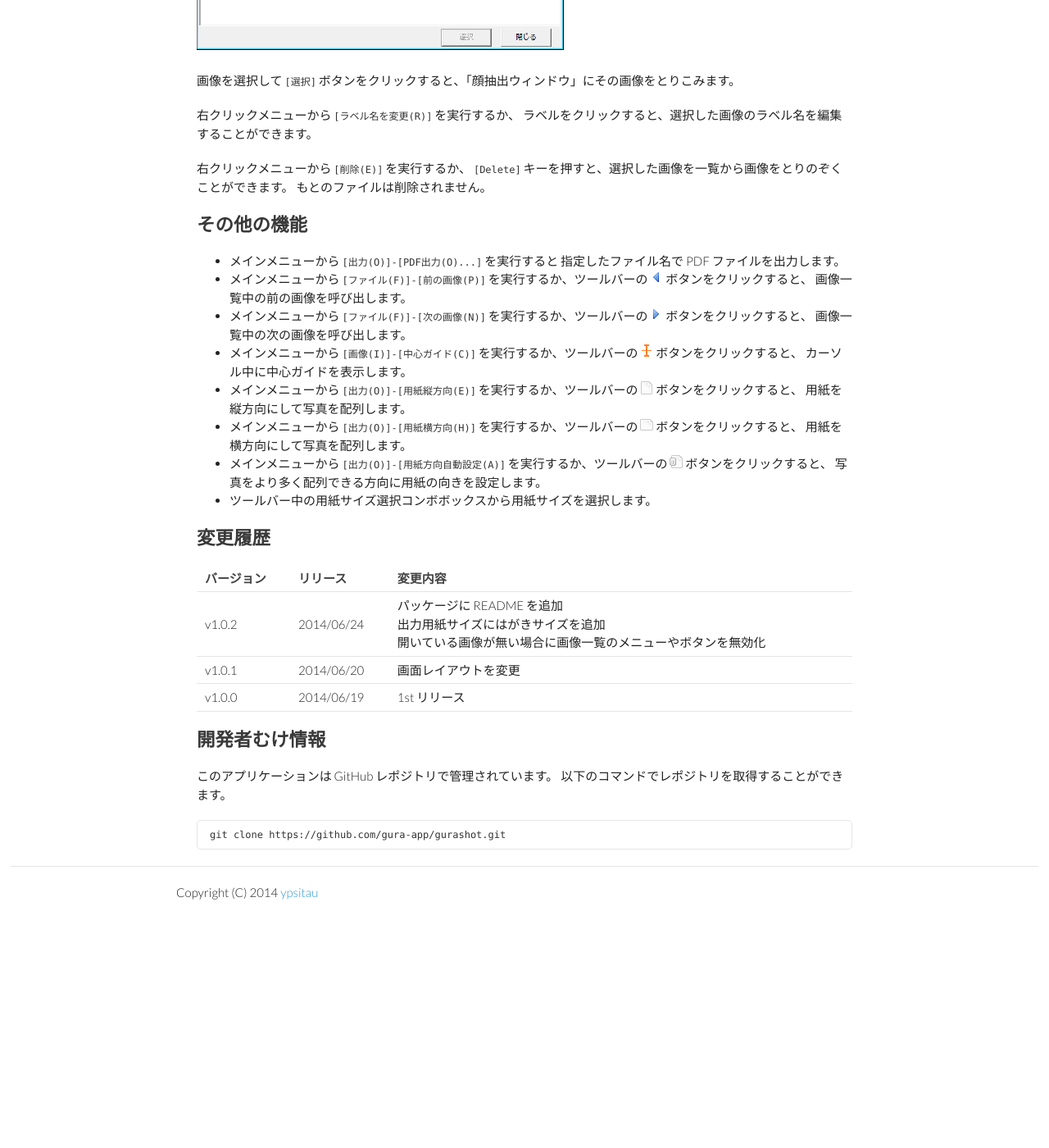
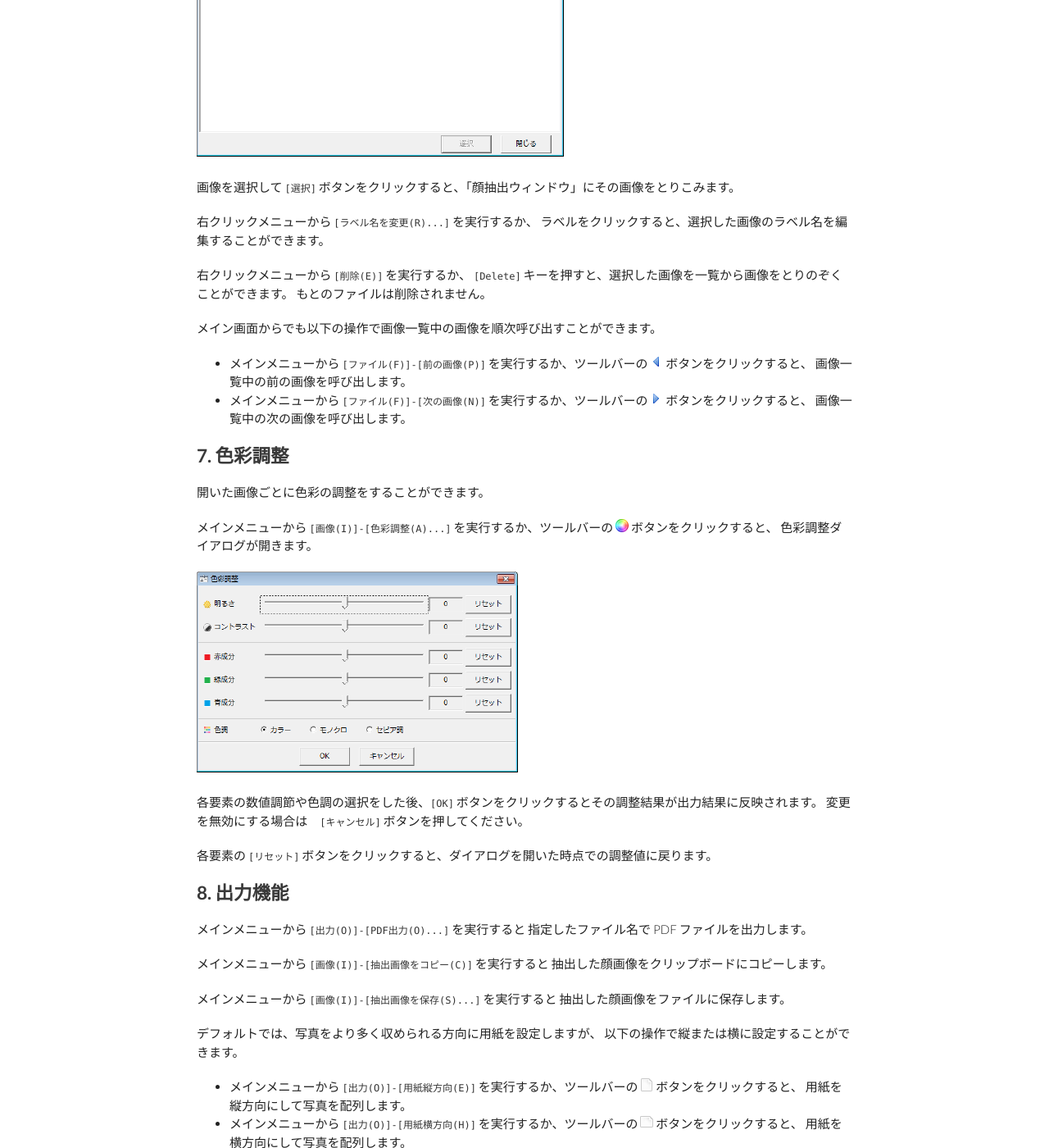
Before and after one commit to gura-app/gura-app.github.io, a Jekyll site: the page built from gurashot/index.md, in a window 1280 px wide and 1400 px high, scrolled down 3506 px. Shown: the whole window at 82% size. Built offline with Jekyll 4.4.1, drawn with Linux system fonts in a browser that asks for light colours; Markdown is read by kramdown in place of the engine named in the settings; before the commit the page ends 4619 px from its top, so only the background shows below that; some of the changed text lies outside the part shown.

Commit message:
gurashot v1.0.3

```diff
--- a/gurashot/index.md
+++ b/gurashot/index.md
@@ -3,11 +3,11 @@
 lang: ja
 title: おうちで証明写真 Gura Shot
 ---
-{% assign app_version = '1.0.2' %}
+{% assign app_version = '1.0.3' %}
 
 # {{ page.title }}
 
-## アプリケーションの紹介
+## 1. アプリケーションの紹介
 
 免許証の申請やら履歴書やらで、証明写真がほしいときは意外と多いもの。
 Gura Shot は、デジカメの画像から必要なサイズの証明写真をカンタンに作れる
@@ -59,6 +59,11 @@
 
    ![main-with-image](images/main-with-image-shrink.png)
 
+   ドラッグアンドドロップ操作以外でも、
+   メインメニューから `[ファイル(F)]-[画像を開く(O)...]` を実行するか、ツールバーの
+   ![folder_image](images/folder_image.png) ボタンをクリックして
+   画像ファイルを開くことができます。
+
 4. 「顔抽出ウィンドウ」で赤いカーソルを移動して、顔の中心、頭の上、あごの先をあわせます。
    画面下部の「プレビューウィンドウ」に結果が表示されます。
 
@@ -68,12 +73,16 @@
 
    ![image-frosted](images/image-frosted.png)
 
+   また、メインメニューから `[画像(I)]-[中心ガイド(C)]` を実行するか、ツールバーの
+   ![center_guide](images/center_guide.png) ボタンをクリックすると、
+   カーソル中に中心ガイドを表示します。
+
 5. 必要な写真サイズを右上の「写真サイズリスト」から選択してください。
 
 6. メインメニューから `[出力(O)]-[PDFビューア(V)...]` を実行すると出力結果が PDF ビューア上に表示されます。
 
 
-## 斜め補正機能
+## 5. 斜め補正機能
 
 メインメニューから `[画像(I)]-[傾き調整(T)]` を実行するか、ツールバーの
 ![tilt_adj](images/tilt_adj.png) ボタンをクリックすると、
@@ -83,39 +92,65 @@
 ![image-tilt-adjust](images/image-tilt-adjust.png)
 
 
-## 画像一覧
+## 6. 画像一覧
 
 一度とりこんだ画像は、画像一覧に記録されます。
 
 メインメニューから `[ファイル(F)]-[画像一覧表示(S)...]` を実行するか、ツールバーの
 ![report_picture](images/report_picture.png) ボタンをクリックすると、
-画像一覧のダイアログが開きます。
+画像一覧ダイアログが開きます。
 
 ![image-list](images/image-list-shrink.png)
 
 画像を選択して `[選択]` ボタンをクリックすると、「顔抽出ウィンドウ」にその画像をとりこみます。
 
-右クリックメニューから `[ラベル名を変更(R)]` を実行するか、
+右クリックメニューから `[ラベル名を変更(R)...]` を実行するか、
 ラベルをクリックすると、選択した画像のラベル名を編集することができます。
 
 右クリックメニューから `[削除(E)]` を実行するか、
 `[Delete]` キーを押すと、選択した画像を一覧から画像をとりのぞくことができます。
 もとのファイルは削除されません。
 
+メイン画面からでも以下の操作で画像一覧中の画像を順次呼び出すことができます。
 
-## その他の機能
-
-* メインメニューから `[出力(O)]-[PDF出力(O)...]` を実行すると
-  指定したファイル名で PDF ファイルを出力します。
 * メインメニューから `[ファイル(F)]-[前の画像(P)]` を実行するか、ツールバーの
   ![resultset_previous](images/resultset_previous.png) ボタンをクリックすると、
   画像一覧中の前の画像を呼び出します。
 * メインメニューから `[ファイル(F)]-[次の画像(N)]` を実行するか、ツールバーの
   ![resultset_next](images/resultset_next.png) ボタンをクリックすると、
   画像一覧中の次の画像を呼び出します。
-*  メインメニューから `[画像(I)]-[中心ガイド(C)]` を実行するか、ツールバーの
-  ![center_guide](images/center_guide.png) ボタンをクリックすると、
-  カーソル中に中心ガイドを表示します。
+
+
+## 7. 色彩調整
+
+開いた画像ごとに色彩の調整をすることができます。
+
+メインメニューから `[画像(I)]-[色彩調整(A)...]` を実行するか、ツールバーの
+![color_wheel](images/color_wheel.png) ボタンをクリックすると、
+色彩調整ダイアログが開きます。
+
+![color-adjust](images/color-adjust-shrink.png)
+
+各要素の数値調節や色調の選択をした後、`[OK]` ボタンをクリックするとその調整結果が出力結果に反映されます。
+変更を無効にする場合は　`[キャンセル]` ボタンを押してください。
+
+各要素の `[リセット]` ボタンをクリックすると、ダイアログを開いた時点での調整値に戻ります。
+
+
+## 8. 出力機能
+
+メインメニューから `[出力(O)]-[PDF出力(O)...]` を実行すると
+指定したファイル名で PDF ファイルを出力します。
+
+メインメニューから `[画像(I)]-[抽出画像をコピー(C)]` を実行すると
+抽出した顔画像をクリップボードにコピーします。
+
+メインメニューから `[画像(I)]-[抽出画像を保存(S)...]` を実行すると
+抽出した顔画像をファイルに保存します。
+
+デフォルトでは、写真をより多く収められる方向に用紙を設定しますが、
+以下の操作で縦または横に設定することができます。
+
 * メインメニューから `[出力(O)]-[用紙縦方向(E)]` を実行するか、ツールバーの
   ![page_white](images/page_white.png) ボタンをクリックすると、
   用紙を縦方向にして写真を配列します。
@@ -124,14 +159,19 @@
   用紙を横方向にして写真を配列します。
 * メインメニューから `[出力(O)]-[用紙方向自動設定(A)]` を実行するか、ツールバーの
   ![page_white_database](images/page_white_database.png) ボタンをクリックすると、
-  写真をより多く配列できる方向に用紙の向きを設定します。
-* ツールバー中の用紙サイズ選択コンボボックスから用紙サイズを選択します。
+  写真をより多く収められる方向に用紙の向きを設定します。これがデフォルトです。
 
 
-## 変更履歴
+## 9. 変更履歴
 
 <table>
 <tr><th>バージョン</th><th>リリース</th><th>変更内容</th></tr>
+
+<tr><td>v1.0.3</td><td>2014/06/27</td><td>
+色彩調整ダイアログを実装<br />
+抽出画像をクリップボードに保存する機能を実装<br />
+抽出画像をファイルに保存する機能を実装<br />
+</td></tr>
 
 <tr><td>v1.0.2</td><td>2014/06/24</td><td>
 パッケージに README を追加<br />
```
Also changed, not shown: other parts of gurashot/index.md (+4 -4 lines), gurashot/images/color-adjust-shrink.png (added), gurashot/images/color-adjust.png (added), gurashot/images/color_wheel.png (added).
